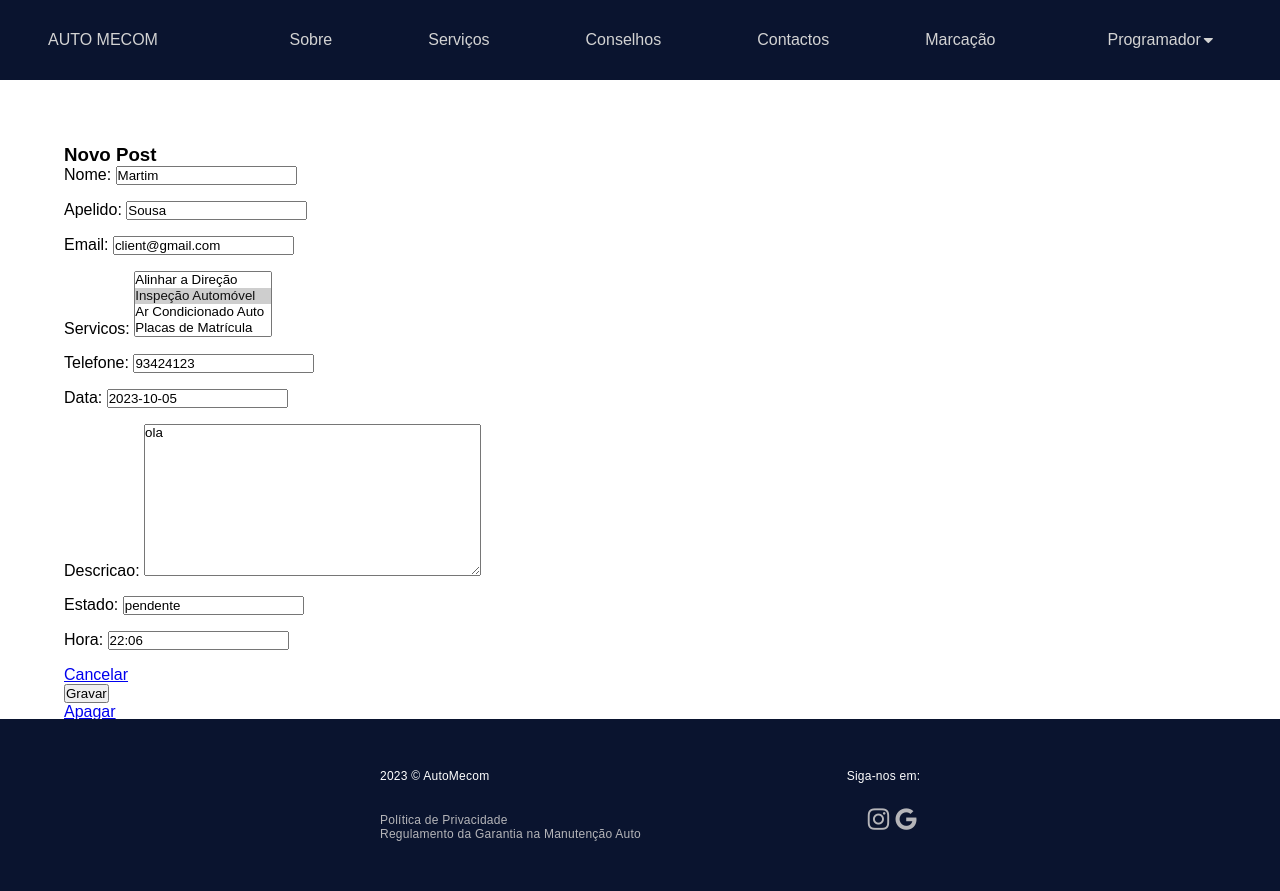
After one commit to DEISI-ULHT-TFC-2022-23/TFC-Empresa319-AutoMecom-Website, a Django app: page /editmarc/24 in a window 1280 px wide. The commit adds this page. Run offline with Django 4.2, Linux system fonts and the light colour scheme; a user stored in the database is signed in; data comes from the database, SQL or seed files in the repository.

Commit message:
Marcacao Check

```diff
--- a/automecom/forms.py
+++ b/automecom/forms.py
@@ -1,8 +1,11 @@
+from datetime import datetime
+
 from django import forms
 from django.contrib.auth.forms import UserCreationForm, PasswordChangeForm
 from django.contrib.auth.models import User
 
-from .models import Servico, Utilizador, Veiculo
+from .models import Servico, Utilizador, Veiculo, Marcacao
+from .widget import DatePickerInput, TimePickerInput
 
 
 class ServicoForm(forms.ModelForm):
@@ -14,7 +17,7 @@ class ServicoForm(forms.ModelForm):
 class RegisterForm(UserCreationForm):
     class Meta:
         model = User
-        fields = ['username', 'email', 'password1', 'password2']
+        fields = ['username', 'first_name', 'last_name', 'email', 'password1', 'password2']
 
 
 class UserForm(forms.ModelForm):
@@ -43,7 +46,18 @@ class VeiculoForm(forms.ModelForm):
         fields = ['marca', 'modelo', 'ano', 'matricula']
 
 
-class MarcacaoForm(forms.ModelForm):
+class MarcacaoForm(forms.Form):
+    nome = forms.CharField(max_length=200)
+    apelido = forms.CharField(max_length=200)
+    email = forms.CharField(max_length=200)
+    servicos = forms.ModelMultipleChoiceField(queryset=Servico.objects.all())
+    telefone = forms.IntegerField()
+    descricao = forms.CharField(max_length=500)
+    data = forms.DateField(widget=DatePickerInput)
+    hora = forms.TimeField(widget=TimePickerInput)
+
+
+class MarcacaoEditForm(forms.ModelForm):
     class Meta:
-        model = Veiculo
-        fields = ['utilizador', 'servicos', 'ano', 'data', 'descricao', 'estado']
+        model = Marcacao
+        fields = ['nome', 'apelido', 'email', 'servicos', 'telefone', 'data', 'descricao', 'estado', 'hora']
--- a/automecom/static/automecom/css/estilos.css
+++ b/automecom/static/automecom/css/estilos.css
@@ -10,11 +10,18 @@ header {
   background: rgb(10, 20, 47);
   color: white;
   top: 0;
-
+  z-index: 1000;
+  position: fixed;
   /* alinha logo e menu */
   display:flex;
   justify-content: space-between;
   align-items: center;
+  width:100%
+}
+
+.espace{
+    height: 10vh;
+    width:100%
 }
 
 header nav {
@@ -99,7 +106,11 @@ nav a {
 main {
   height: 85vh;
   background-color:white;
-  padding: 4em 4em;
+}
+
+.conteudo {
+    padding: 4em 4em;
+    min-height: 100%;
 }
 
 button {
@@ -144,9 +155,134 @@ padding: 20px;
 }
 
 footer {
-  height:5vh;
-  display:flex;
+   height: 5vh;
+  display: flex;
   justify-content: flex-end;
-  padding: 0 2vw;
   align-items: center;
+  background: #0A142FFF;
+  color: white;
+  text-align: center;
+  padding: 20px 0;
+  bottom: 0;
+  width: 100%;
 }
+
+footer .creditos {
+    background: #0A142FFF;
+    width: 100%;
+    font-size: 12px;
+    font-weight: normal;
+    letter-spacing: 0.24px;
+    color: #ffffff;
+    padding: 50px 0;
+}
+
+footer .creditos .container {
+    display: flex;
+    flex-wrap: wrap;
+}
+
+.container, .container-fluid {
+    position: relative;
+    width: 100%;
+    padding: 0 20px;
+}
+
+.leftsubmenu {
+    display: flex;
+}
+
+footer .creditos .container div {
+    text-align: right;
+}
+
+footer .rightsubmenu {
+    color: white;
+    font-size: 12px;
+}
+
+.leftsubmenu{
+    padding-left: 180px;
+    -ms-flex: 0 0 66.666667%;
+    flex: 0 0 66.666667%;
+    max-width: 66.666667%;
+}
+
+footer ul {
+    padding-left: 180px;
+    list-style: none;
+    text-align: left;
+}
+
+footer .creditos a{
+    color:#B5B5B9;
+}
+
+footer .creditos a:hover{
+    transition: all ease-in-out .2s;
+    -moz-transition: all ease-in-out .2s;
+    -webkit-transition: all ease-in-out .2s;
+    text-decoration: none;
+    cursor: pointer;
+    color: currentColor;
+}
+
+footer .creditos ul {
+    font-size: 12px;
+}
+
+.sub-menu a {
+    color: white;
+    text-decoration: none;
+}
+
+p {
+    margin-top: 0;
+    margin-bottom: 1rem;
+}
+
+footer .social {
+    font-size: 0;
+    padding: 5px 0;
+    text-align: right;
+}
+
+.fa{
+    padding: 3px;
+}
+
+
+
+.Serviços {
+    padding-left: 210px;
+    padding-right: 210px;
+}
+
+.Serviços h2{
+    font-size: 1.875rem;
+    font-weight: 800;
+    color: black;
+    font-style: italic;
+    line-height: inherit;
+    margin: 0.75em 0;
+    text-transform: uppercase;
+}
+
+.SMALL{
+    font-size: 1.125rem;
+    font-weight: 300;
+    line-height: 1.56;
+    color: #5d5c5c;
+    margin: 1em 0;
+}
+
+.BIG {
+    display: inline-block;
+    font-size: 1.25rem;
+    font-weight: bold;
+    font-style: normal;
+    color:black;
+    line-height: 1.75;
+    padding: 0.5em 0 0.5em 40px;
+    position: relative;
+}
--- /dev/null
+++ b/automecom/templates/automecom/editmarcacao.html
@@ -0,0 +1,17 @@
+{% extends 'automecom/layout.html' %}
+
+
+{% block main %}
+<h3>Novo Post</h3>
+<section>
+<form method ="POST" action="{% url 'automecom:editarmarc'  post_id %}" enctype="multipart/form-data">
+    {% csrf_token %}
+    {{ form.as_p }}
+    <a href="{% url 'automecom:Marcação' %}" role="button">Cancelar</a>
+    <div class="gravar">
+        <input type="submit" value="Gravar">
+    </div>
+    <a href="{% url 'automecom:apagarmarc' post_id %}" role="button">Apagar</a>
+</form>
+</section>
+{% endblock %}
--- a/automecom/templates/automecom/layout.html
+++ b/automecom/templates/automecom/layout.html
@@ -3,11 +3,20 @@
 {% load static %}
 <html lang="pt">
 <head>
+    <meta charset="UTF-8">
+    <title>Auto Mecom </title>
+
     {% load static %}
     <link rel="stylesheet" href="{% static 'automecom/css/estilos.css' %}">
+    <link rel="stylesheet" href="https://cdnjs.cloudflare.com/ajax/libs/font-awesome/4.7.0/css/font-awesome.min.css">
+
+
+
+    {% block styles %}
+
+    {% endblock %}
 
     <meta charset="UTF-8">
-    <title>Auto Mecom | Oficina Auto</title>
 </head>
 
 
@@ -29,9 +38,10 @@
             <a class="subnavbtn">{{ user.username }}<i class="fa fa-caret-down"></i></a>
                 <div class="subnav-content">
                     <a href="perfil.html">Perfil</a>
-                    <a href="#marcacoes">Marcações</a>
                     {% if user|is_administrador %}
-                        <a href="#lista">Lista de marcações</a>
+                        <a href="marcacoes">Lista de marcações</a>
+                        {% else %}
+                        <a href="marcacoes">Marcações</a>
                     {% endif %}
                     <a href="logout">Terminar sessão</a>
                 </div>
@@ -39,10 +49,39 @@
         </div>
     </nav>
   </header>
+  <div class="espace"></div>
 
   <main>
+  <div class="conteudo">
       {% block main %}
       {% endblock main %}
+  </div>
+
+    <footer>
+      <div class="creditos">
+          <div class="container">
+              <div class="leftsubmenu">
+                  <div>
+                      <ul class="sub-menu">
+                          <p>2023 © AutoMecom</p>
+                          <br>
+                            <li><a href="/politica-de-privacidade">Política de Privacidade</a></li>
+
+                            <li><a href="/regulamento-da-garantia-na-manutencao-auto">Regulamento da Garantia na Manutenção Auto</a></li>
+                      </ul>
+                  </div>
+              </div>
+              <div class="rightsubmenu">
+                  <p>Siga-nos em:</p>
+                  <div class="social">
+                      <a><a href="//www.instagram.com/automecom/" target="_blank"><i class="fa fa-instagram" style="font-size:25px;"></i></a></a>
+                      <a><a href="//www.google.com/maps/place/Auto+Mecom+Unipessoal,+Lda/@38.7295854,-9.3224715,15z/data=!4m6!3m5!1s0xd1ecee2af2d6dd1:0xbca453df95bf3380!8m2!3d38.7295854!4d-9.3224715!16s%2Fg%2F11f3xl345d?entry=ttu" target="_blank"><i class="fa fa-google" style="font-size:25px;"></i></a></a>
+                  </div>
+              </div>
+          </div>
+      </div>
+  </footer>
   </main>
 
-  <footer>Auto Mecom, 2023</footer>
+</body>
+</html>
--- a/automecom/urls.py
+++ b/automecom/urls.py
@@ -17,4 +17,7 @@ urlpatterns = [
     path('logout', views.view_logout, name='logout'),
     path('register.html', views.register_view, name='register'),
     path('perfil.html', views.perfil_view, name="perfil"),
+    path('marcacoes', views.marcacoes_view, name="marcacoes"),
+    path('editmarc/<int:post_id>', views.marcacao_edit, name='editarmarc'),
+    path('deletemarc/<int:post_id>', views.marcacao_delete, name='apagarmarc'),
 ]
--- a/automecom/views.py
+++ b/automecom/views.py
@@ -1,13 +1,13 @@
 from django.contrib.auth import login, authenticate, logout
 from django.contrib.auth.decorators import login_required
-from django.contrib.auth.models import User
 from django.http import HttpResponseRedirect
 from django.shortcuts import render, redirect
 from django.urls import reverse
 
 from automecom.templatetags.custom_tags import is_administrador
-from .forms import ServicoForm, UtilizadorForm, UserForm, PasswordForm, RegisterForm
-from .models import Servico, Utilizador
+from .forms import ServicoForm, UtilizadorForm, UserForm, PasswordForm, RegisterForm, MarcacaoForm, VeiculoForm, \
+    MarcacaoEditForm
+from .models import Servico, Utilizador, Veiculo, Marcacao
 from django import template
 
 register = template.Library()
@@ -108,6 +108,26 @@ def sobre_view(request):
     return render(request, 'automecom/sobre.html')
 
 
+def marcacoes_view(request):
+    utilizador = Utilizador.objects.get(user=request.user)
+    context = {
+        "marcacoes": Marcacao.objects.filter(utilizador_id=utilizador),
+        "estado": Marcacao.estado,
+        "descricao": Marcacao.descricao,
+        "data": Marcacao.data,
+        "hora": Marcacao.hora,
+    }
+    if is_administrador(request.user):
+        context = {
+            "marcacoes": Marcacao.objects.all(),
+            "estado": Marcacao.estado,
+            "descricao": Marcacao.descricao,
+            "data": Marcacao.data,
+            "hora": Marcacao.hora,
+        }
+    return render(request, 'automecom/marcacoes.html', context)
+
+
 def register_view(request):
     if request.method == 'GET':
         form = RegisterForm()
@@ -162,4 +182,60 @@ def utilizador_delete(request, post_id):
 
 
 def marcacao_view(request):
-    return render(request, 'automecom/marcacao.html')
+    if not request.user.is_authenticated:
+        return HttpResponseRedirect(reverse('automecom:login'))
+    if request.method == 'GET':
+        form = MarcacaoForm()
+        form2 = VeiculoForm()
+        if request.user.is_authenticated:
+            del form.fields['nome']
+            del form.fields['apelido']
+            del form.fields['email']
+        return render(request, 'automecom/marcacao.html', {'form': form, 'form2': form2})
+
+    if request.method == 'POST':
+        form = MarcacaoForm()
+        form2 = VeiculoForm(request.POST)
+        if form2.is_valid():
+            if request.user.is_authenticated:
+
+                veiculo = form2.save()
+                marcacao = Marcacao(nome=request.user.first_name, apelido=request.user.last_name,
+                                    email=request.user.email, telefone=request.POST['telefone'], veiculo=veiculo,
+                                    data=request.POST['data'], hora=request.POST['hora'], descricao=request.POST['descricao'])
+                utilizador = Utilizador.objects.get(user=request.user)
+                marcacao.utilizador = utilizador
+                marcacao.estado = "pendente"
+                marcacao.save()
+            else:
+                veiculo = form2.save()
+                marcacao = Marcacao(nome=request.POST['nome'], apelido=request.POST['apelido'],
+                                    email=request.POST['email'], telefone=request.POST['telefone'], veiculo=veiculo,
+                                    data=request.POST['data'], hora=request.POST['hora'], descricao=request.POST['descricao'])
+                marcacao.estado = "pendente"
+                marcacao.save()
+            return redirect('automecom:marcacoes')
+        else:
+            return render(request, 'automecom/marcacao.html', {'form': form, 'form2': form2})
+
+
+def marcacao_edit(request, post_id):
+    post = Marcacao.objects.get(id=post_id)
+    if not is_administrador(request.user) and post.utilizador.user != request.user:
+        return HttpResponseRedirect(reverse('automecom:Home'))
+
+    if request.method == 'POST':
+        form = MarcacaoEditForm(request.POST, request.FILES, instance=post)
+        if form.is_valid():
+            form.save()
+            return HttpResponseRedirect(reverse('automecom:marcacoes'))
+    else:
+        form = MarcacaoEditForm(instance=post)
+    context = {'form': form, 'post_id': post_id}
+    return render(request, 'automecom/editmarcacao.html', context)
+
+
+def marcacao_delete(request, post_id):
+    if Marcacao.objects.filter(pk=post_id).exists():
+        Marcacao.objects.get(pk=post_id).delete()
+    return HttpResponseRedirect(reverse('automecom:marcacoes'))
```
Also changed, not shown: automecom/models.py (+27 -19 lines), automecom/templates/automecom/home.html (+0 -14 lines), automecom/templates/automecom/marcacao.html (+35 -10 lines), automecom/templates/automecom/marcacoes.html (added, +52 -0 lines), automecom/templates/automecom/servico.html (+15 -9 lines), automecom/widget.py (added, +9 -0 lines), automecom/migrations/0001_initial.py (added), db.sqlite3.
